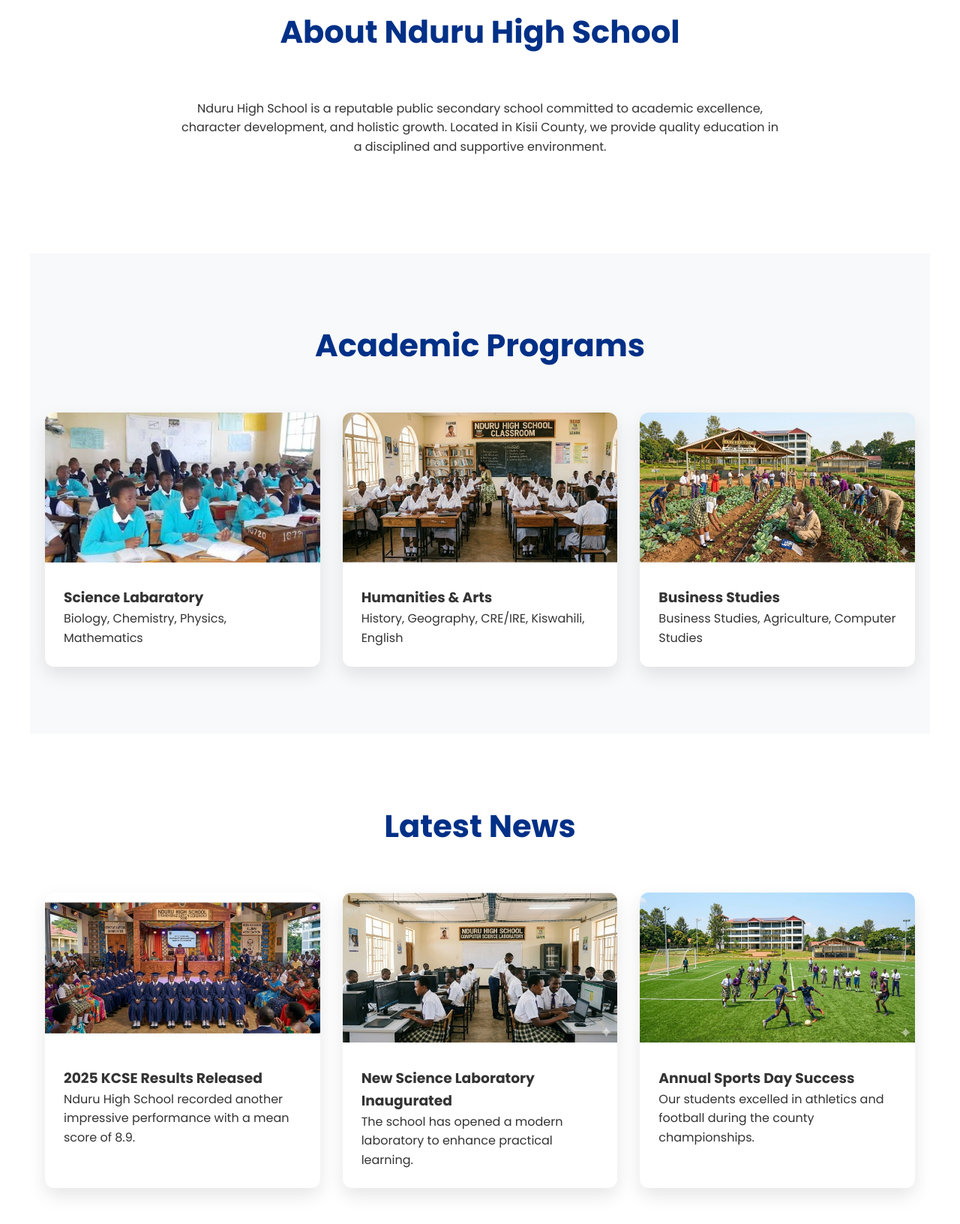
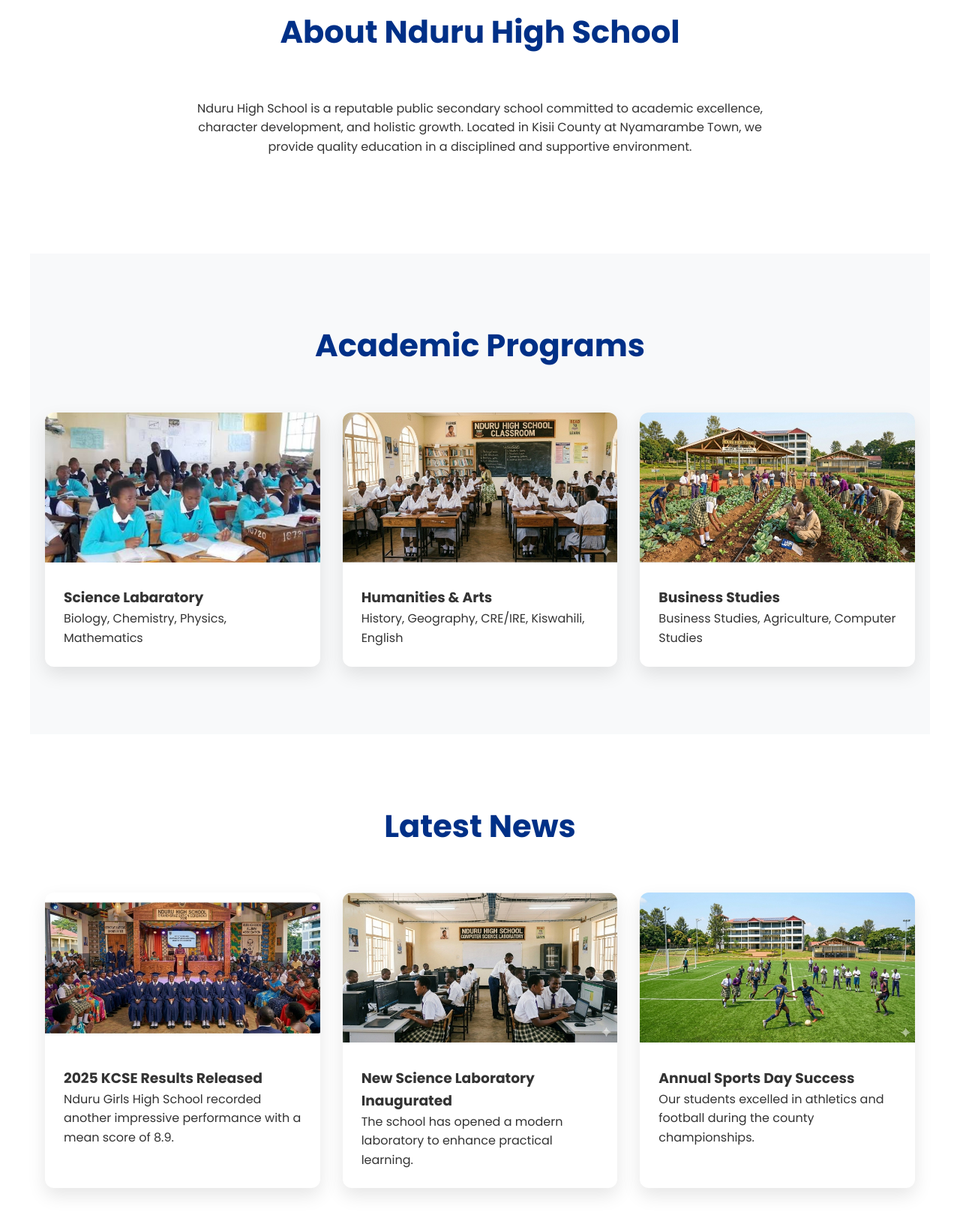
Before and after one commit to mulingec71/nduru-girls-high-school, a plain HTML site: page index.html in a window 1280 px wide. Shown: the part 880-2512 px from the top of the page at 75% size. Drawn offline with Linux system fonts and the light colour scheme.

Commit message:
Update index.html

```diff
--- a/index.html
+++ b/index.html
@@ -302,7 +302,7 @@
         <h2>About Nduru High School</h2>
         <p style="text-align:center; max-width:800px; margin:0 auto 40px;">
             Nduru High School is a reputable public secondary school committed to academic excellence, character development,
-            and holistic growth. Located in Kisii County, we provide quality education in a disciplined and supportive environment.
+            and holistic growth. Located in Kisii County at Nyamarambe Town, we provide quality education in a disciplined and supportive environment.
         </p>
     </section>
 
@@ -342,7 +342,7 @@
                 <img src="graduation.jpg" alt="Humanities">
                 <div class="card-content">
                     <h3>2025 KCSE Results Released</h3>
-                    <p>Nduru High School recorded another impressive performance with a mean score of 8.9.</p>
+                    <p>Nduru Girls High School recorded another impressive performance with a mean score of 8.9.</p>
                 </div>
             </div>
             <div class="card">
```
